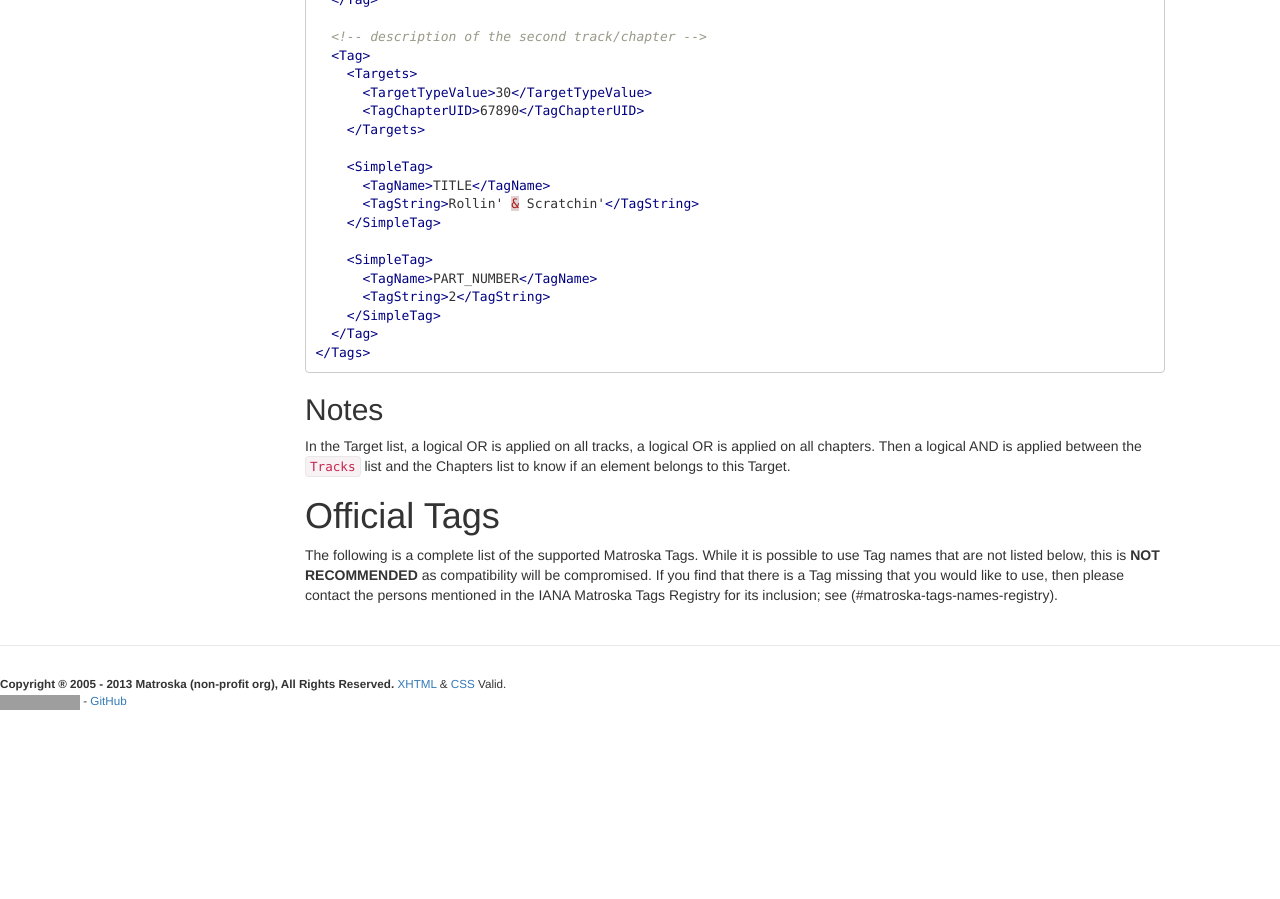
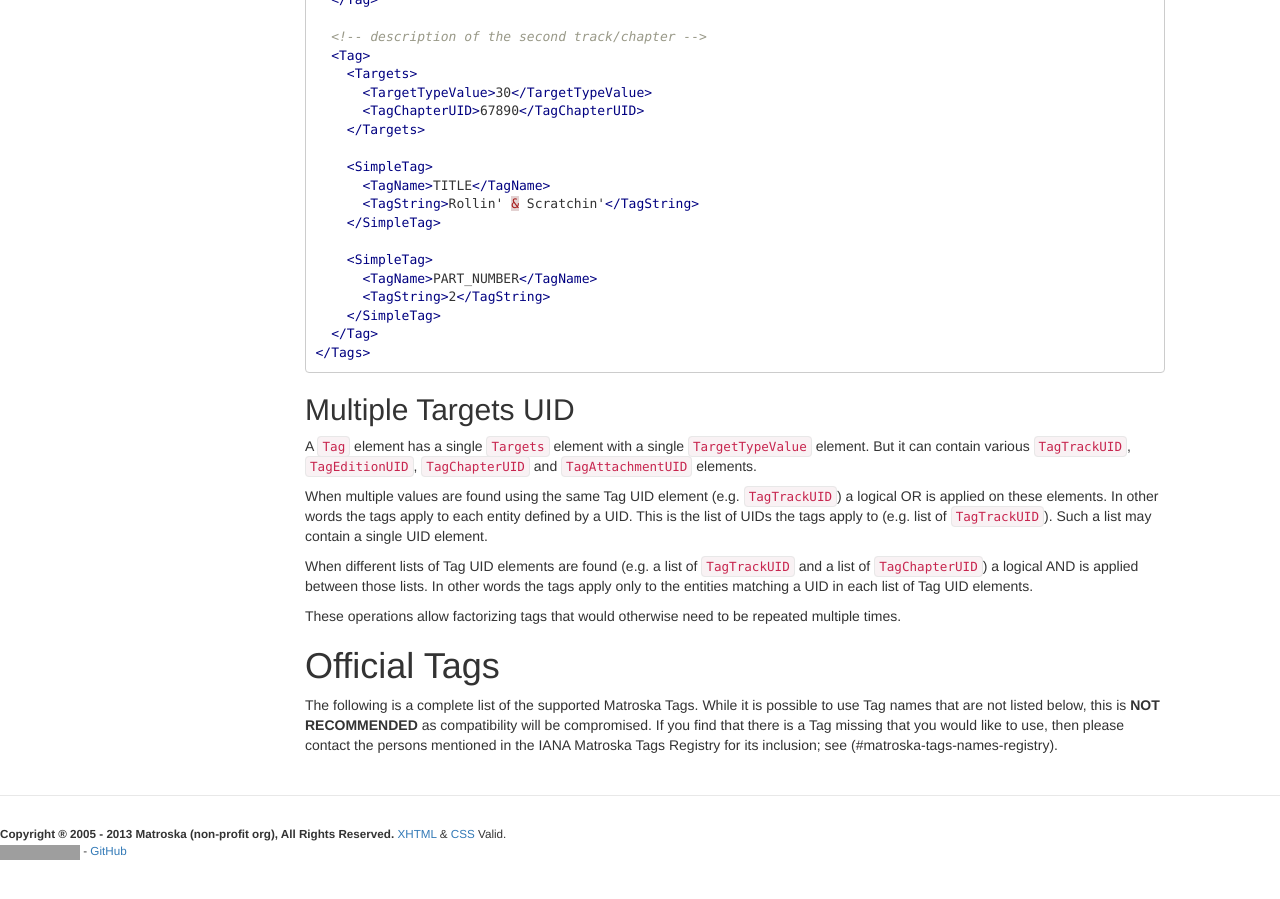
Before and after one commit to ietf-wg-cellar/matroska-specification, a Jekyll site: the page built from tagging.md, in a window 1280 px wide and 900 px high, scrolled down 4404 px. Built offline with Jekyll 4.4.1, drawn with Linux system fonts in a browser that asks for light colours; our own code applies the rules of GitHub Pages for plain Markdown files; before the commit the page ends 5154 px from its top, so only the background shows below that; grey boxes are pictures that could not be loaded.

Commit message:
reword the section on Multiple UIDs in tag targets

````diff
--- a/tagging.md
+++ b/tagging.md
@@ -291,11 +291,22 @@ This corresponds to this layout of EBML elements:
 </Tags>
 ```
 
-## Notes
+## Multiple Targets UID
 
-In the Target list, a logical OR is applied on all tracks, a logical OR is applied on all chapters.
-Then a logical AND is applied between the `Tracks` list and the Chapters list to know
-if an element belongs to this Target.
+A `Tag` element has a single `Targets` element with a single `TargetTypeValue` element.
+But it can contain various `TagTrackUID`, `TagEditionUID`, `TagChapterUID` and `TagAttachmentUID` elements.
+
+When multiple values are found using the same Tag UID element (e.g. `TagTrackUID`)
+a logical OR is applied on these elements.
+In other words the tags apply to each entity defined by a UID.
+This is the list of UIDs the tags apply to (e.g. list of `TagTrackUID`).
+Such a list may contain a single UID element.
+
+When different lists of Tag UID elements are found (e.g. a list of `TagTrackUID` and a list of `TagChapterUID`)
+a logical AND is applied between those lists.
+In other words the tags apply only to the entities matching a UID in each list of Tag UID elements.
+
+These operations allow factorizing tags that would otherwise need to be repeated multiple times.
 
 
 # Official Tags
````
